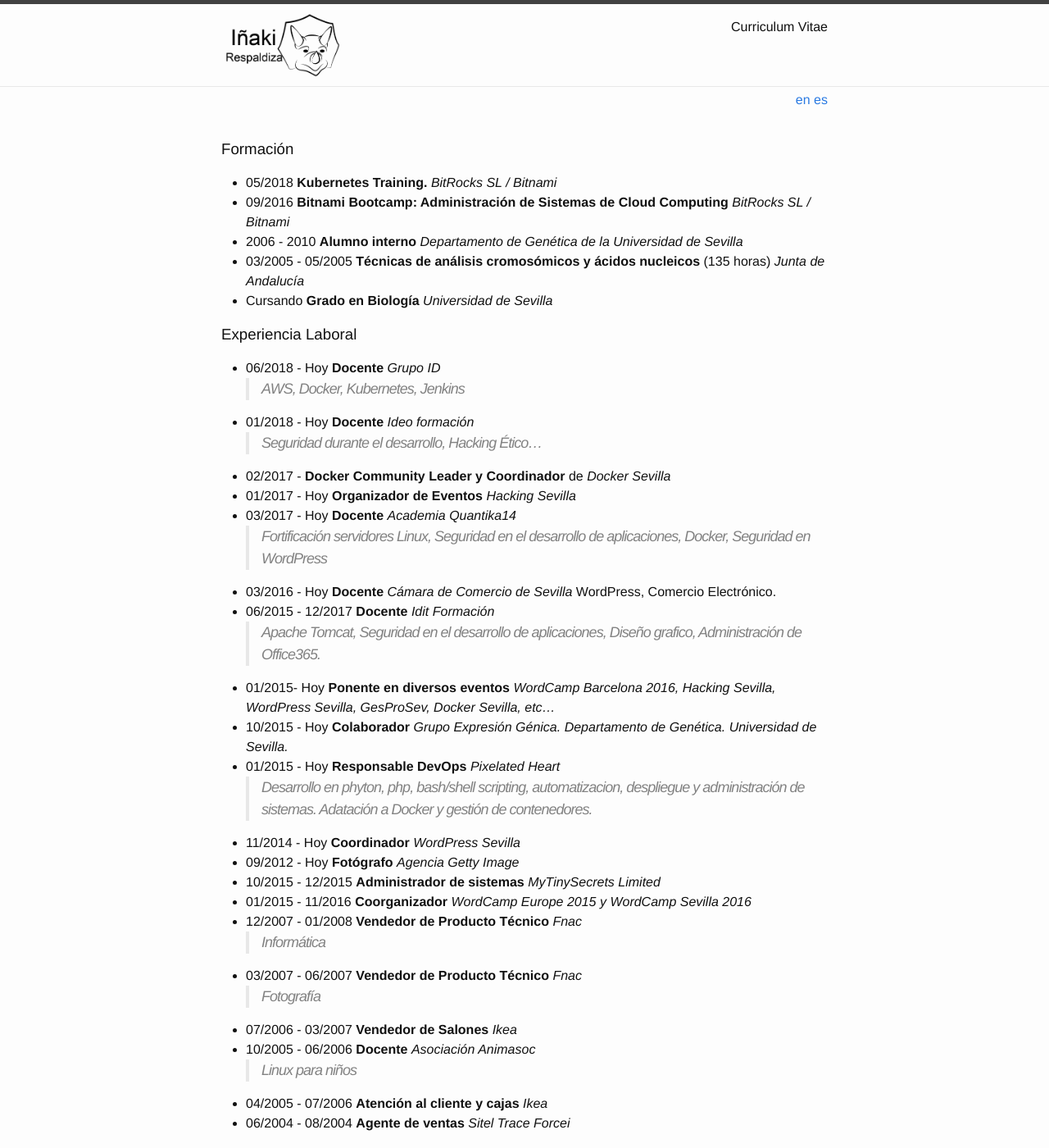
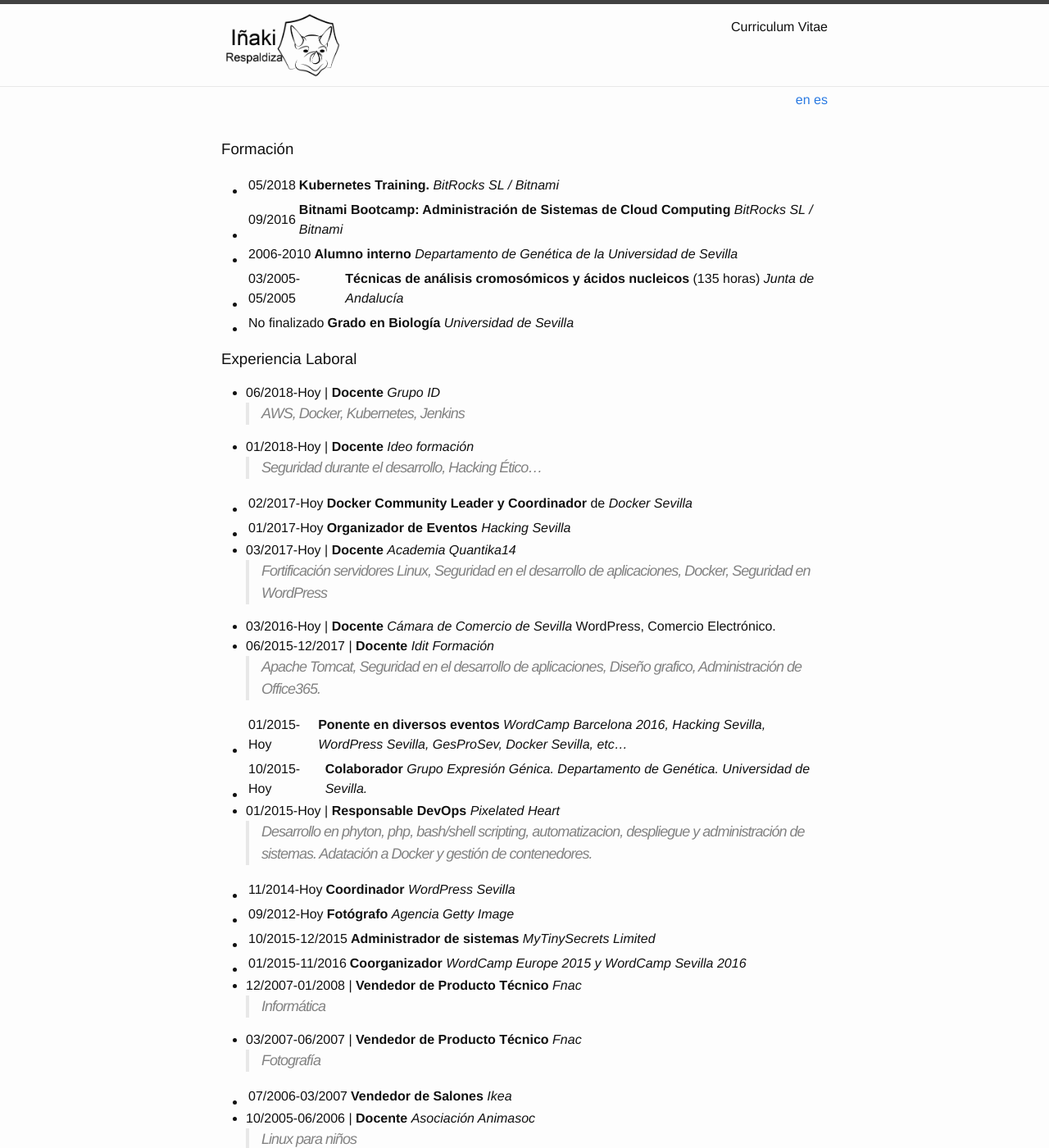
Before and after one commit to irespaldiza/irespaldiza.com, a Jekyll site: the page built from curriculum.md, in a window 1280 px wide and 1400 px high. Shown: the whole window at 82% size. Built offline with Jekyll 4.4.1, drawn with Linux system fonts in a browser that asks for light colours; nearby versions of some CDN libraries; some of the changed text lies outside the part shown.

Commit message:
curriculum updated

```diff
--- a/curriculum.md
+++ b/curriculum.md
@@ -6,42 +6,42 @@
 lang: es
 ---
 ### Formación
-* 05/2018 **Kubernetes Training.** *BitRocks SL / Bitnami*
-* 09/2016 **Bitnami Bootcamp: Administración de Sistemas de Cloud Computing** *BitRocks SL / Bitnami*
-* 2006 - 2010 **Alumno interno** *Departamento de Genética de la Universidad de Sevilla*
-* 03/2005 - 05/2005 **Técnicas de análisis cromosómicos y ácidos nucleicos** (135 horas) *Junta de Andalucía*
-* Cursando **Grado en Biología** *Universidad de Sevilla*
+* 05/2018 | **Kubernetes Training.** *BitRocks SL / Bitnami*
+* 09/2016 | **Bitnami Bootcamp: Administración de Sistemas de Cloud Computing** *BitRocks SL / Bitnami*
+* 2006-2010 | **Alumno interno** *Departamento de Genética de la Universidad de Sevilla*
+* 03/2005-05/2005 | **Técnicas de análisis cromosómicos y ácidos nucleicos** (135 horas) *Junta de Andalucía*
+* No finalizado | **Grado en Biología** *Universidad de Sevilla*
 
 ### Experiencia Laboral
-* 06/2018 - Hoy **Docente**  *Grupo ID*
+* 06/2018-Hoy | **Docente**  *Grupo ID*
 > AWS, Docker, Kubernetes, Jenkins
-* 01/2018 - Hoy **Docente** *Ideo formación*
+* 01/2018-Hoy | **Docente** *Ideo formación*
 > Seguridad durante el desarrollo, Hacking Ético...
-* 02/2017 - **Docker Community Leader y Coordinador** de *Docker Sevilla*
-* 01/2017 - Hoy **Organizador de Eventos** *Hacking Sevilla*
-* 03/2017 - Hoy **Docente** *Academia Quantika14*
+* 02/2017-Hoy | **Docker Community Leader y Coordinador** de *Docker Sevilla*
+* 01/2017-Hoy | **Organizador de Eventos** *Hacking Sevilla*
+* 03/2017-Hoy | **Docente** *Academia Quantika14*
 > Fortificación servidores Linux, Seguridad en el desarrollo de aplicaciones, Docker, Seguridad en WordPress
-* 03/2016 - Hoy **Docente** *Cámara de Comercio de Sevilla*
+* 03/2016-Hoy | **Docente** *Cámara de Comercio de Sevilla*
 WordPress, Comercio Electrónico.
-* 06/2015 - 12/2017 **Docente** *Idit Formación*
+* 06/2015-12/2017 | **Docente** *Idit Formación*
 > Apache Tomcat, Seguridad en el desarrollo de aplicaciones, Diseño grafico, Administración de Office365.
-* 01/2015- Hoy **Ponente en diversos eventos** *WordCamp Barcelona 2016, Hacking Sevilla, WordPress Sevilla, GesProSev, Docker Sevilla, etc...*
-* 10/2015 - Hoy **Colaborador** *Grupo Expresión Génica. Departamento de Genética. Universidad de Sevilla.*
-* 01/2015 - Hoy **Responsable DevOps** *Pixelated Heart*
+* 01/2015-Hoy | **Ponente en diversos eventos** *WordCamp Barcelona 2016, Hacking Sevilla, WordPress Sevilla, GesProSev, Docker Sevilla, etc...*
+* 10/2015-Hoy | **Colaborador** *Grupo Expresión Génica. Departamento de Genética. Universidad de Sevilla.*
+* 01/2015-Hoy | **Responsable DevOps** *Pixelated Heart*
 > Desarrollo en phyton, php, bash/shell scripting, automatizacion, despliegue y administración de sistemas. Adatación a Docker y gestión de contenedores.
-* 11/2014 - Hoy **Coordinador** *WordPress Sevilla*
-* 09/2012 - Hoy **Fotógrafo** *Agencia Getty Image*
-* 10/2015 - 12/2015 **Administrador de sistemas** *MyTinySecrets Limited*
-* 01/2015 - 11/2016 **Coorganizador** *WordCamp Europe 2015 y WordCamp Sevilla 2016*
-* 12/2007 - 01/2008 **Vendedor de Producto Técnico** *Fnac*
+* 11/2014-Hoy | **Coordinador** *WordPress Sevilla*
+* 09/2012-Hoy | **Fotógrafo** *Agencia Getty Image*
+* 10/2015-12/2015 | **Administrador de sistemas** *MyTinySecrets Limited*
+* 01/2015-11/2016 | **Coorganizador** *WordCamp Europe 2015 y WordCamp Sevilla 2016*
+* 12/2007-01/2008 | **Vendedor de Producto Técnico** *Fnac*
 > Informática
-* 03/2007 - 06/2007  **Vendedor de Producto Técnico** *Fnac*
+* 03/2007-06/2007 |  **Vendedor de Producto Técnico** *Fnac*
 > Fotografía
-* 07/2006 - 03/2007 **Vendedor de Salones** *Ikea*
-* 10/2005 - 06/2006 **Docente** *Asociación Animasoc*
+* 07/2006-03/2007 | **Vendedor de Salones** *Ikea*
+* 10/2005-06/2006 | **Docente** *Asociación Animasoc*
 > Linux para niños
-* 04/2005 - 07/2006 **Atención al cliente y cajas** *Ikea*
-* 06/2004 - 08/2004 **Agente de ventas** *Sitel Trace Forcei*
+* 04/2005-07/2006 | **Atención al cliente y cajas** *Ikea*
+* 06/2004-08/2004 | **Agente de ventas** *Sitel Trace Force*
 
 ### Publicaciones
 * **Yeast Genetic Analysis Reveals the Involvement of Chromatin Reassembly Factors in Repressing HIV-1 Basal Transcription.** *PLoS Genet. 2009; 5:e1000339.*
```
